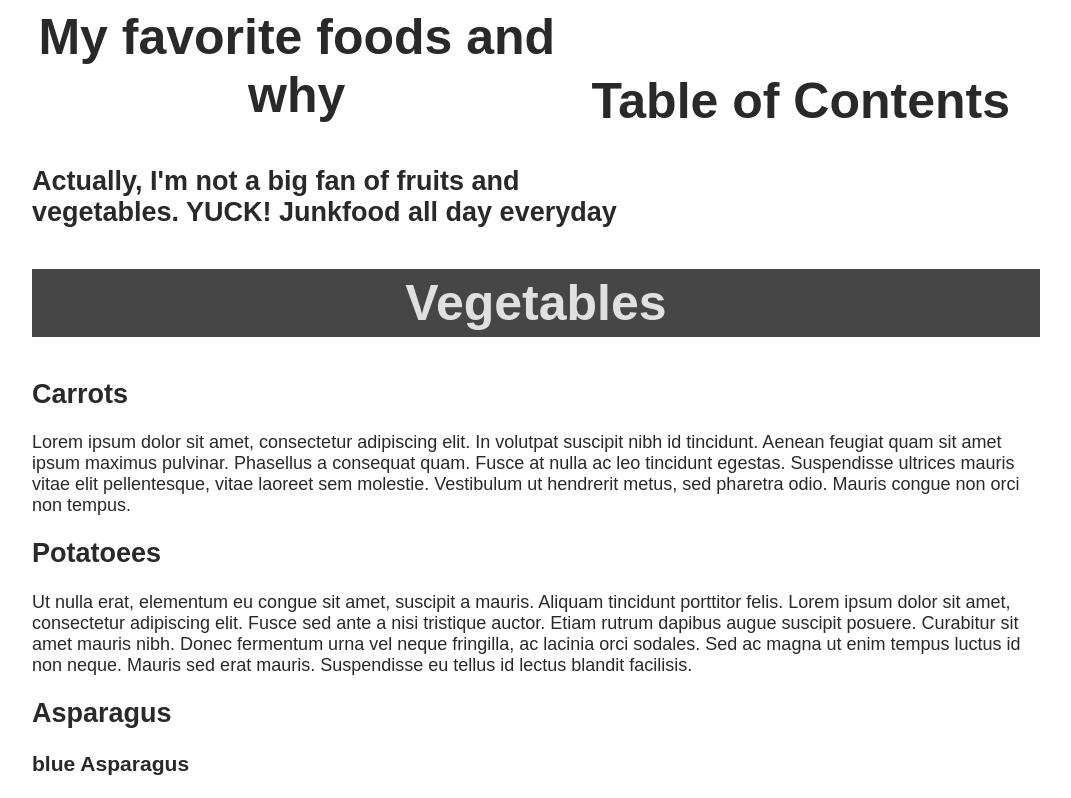
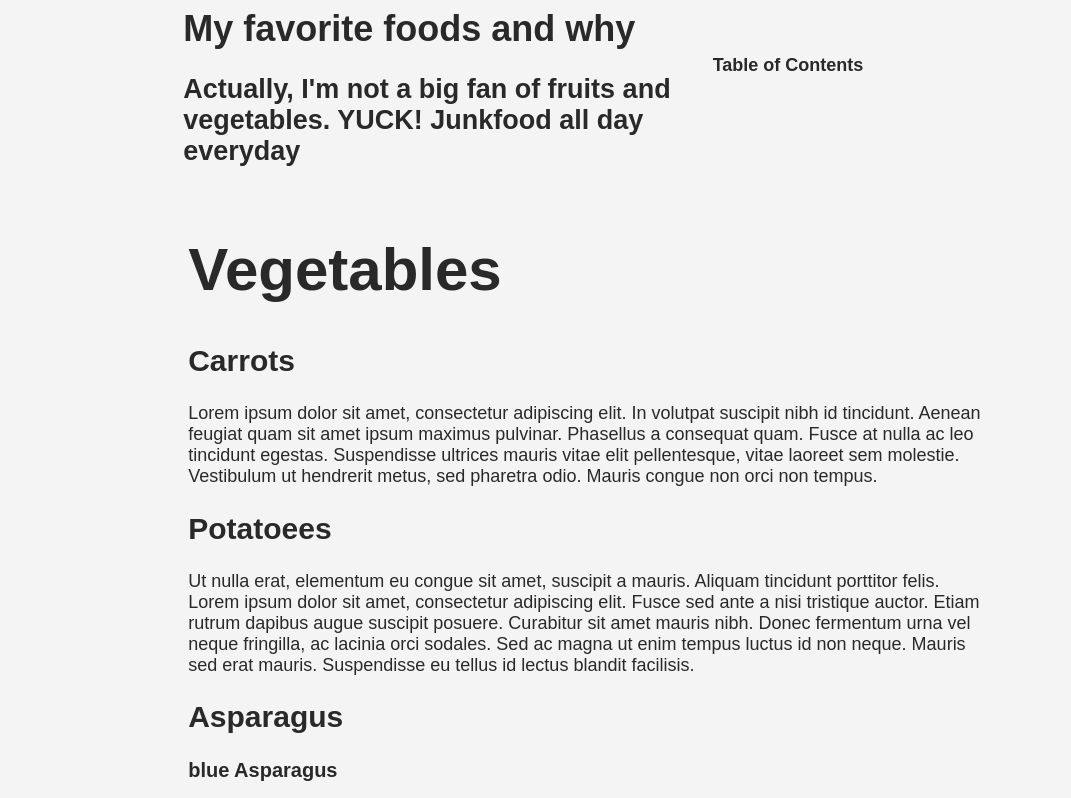
Before and after one commit to PepperAddict/easy_toc_js, a plain HTML site: page index.html in a window 1280 px wide. Shown: the top 798 px of the page, without its empty margins (104-1175 px from the left). Drawn offline with Linux system fonts and the light colour scheme.

Commit message:
modified to es6 and took out some unecessary stuff. also played with the css for a little bit. tired now though

```diff
--- a/ToC.js
+++ b/ToC.js
@@ -1,20 +1,15 @@
 window.onload = function () {
-    var toc = '';
-    var level = 0;
-    var search = /<h([\d])>([^<]+)<\/h([\d])>/gi;
+    let toc = '';
+    let level = 0;
+    const search = /<h([\d])>([^<]+)<\/h([\d])>/gi;
 
-    function sit (regExp, substr, subReplacer, replacement) {
+    function table (regExp, substr, subReplacer) {
         level = parseInt(substr);
-        var anchor = subReplacer.replace(/ /g, "_");
-        if (substr < 2){
-        toc += "<dt><a href=\"#" + anchor + "\">" + subReplacer + "</a></dt>";
-        }
-        else if (substr >= 2) {
-        toc += "<dd><a href=\"#" + anchor + "\">" + subReplacer + "</a></dd>";
-        }
-        return "<h" + substr + "><a name=\"" + anchor + "\">" + subReplacer + "</a></h" + replacement + ">";
+        const anchor = subReplacer.replace(/ /g, "_");
+        toc += `<li class="tocl${level}"><a href="#${anchor}">${subReplacer}</a></li>`;
+        return ` <h${substr}> <a href="#${anchor}" id=${anchor}>${subReplacer}</a></h${substr}>`;
 }
 
-    document.getElementById("contents").innerHTML = document.getElementById("contents").innerHTML.replace(search, sit);
+    document.getElementById("contents").innerHTML = document.getElementById("contents").innerHTML.replace(search, table);
     document.getElementById("toc").innerHTML += toc;
 };
--- /dev/null
+++ b/css/style.scss
@@ -0,0 +1,71 @@
+/****  The main stylesheet ***/
+$bgcolor: (
+    bg1: #b4ecad,
+    bgmain: #f4f4f4
+);
+
+html {
+    margin:10px;
+    color:#292929;
+    font-size:18px;
+    font-family:arial;
+    width:80%;
+    margin: 0px auto;
+    background: map-get($bgcolor, bgmain)
+
+}
+
+.container {
+    width:80%;
+    margin-left:15%;
+}
+/*** Contents stylesheet ***/
+
+#contents {
+    padding: 5px;
+    a {
+        color: red;
+        text-decoration: none;
+        transition: all 1s ease;
+
+        &:hover {
+            color: blue;
+        }
+    }
+    @for $i from 1 through 3 {
+        h#{$i} {
+            font-size: 20px * 3 / $i;
+        }
+    }
+}
+
+/***  The Table of Contents stylesheet ****/
+
+#toc {
+width:30%;
+float:right;
+display:inline;
+font-size: 18px;
+padding: 30px;
+margin: 5px;
+text-decoration:none;
+    & h1 {
+        font-size: 18px;
+    }
+}
+
+
+.individual {
+    display: block;
+    width: 100%;
+}
+
+@for $i from 1 through 3 {
+    .tocl#{$i} {
+        @extend .individual;
+        padding-left: 7px * $i + $i + $i;
+        & a {
+            text-decoration: none;
+        }
+    }
+}
--- a/index.html
+++ b/index.html
@@ -3,17 +3,20 @@
 <head>
 <meta charset="utf-8">
 <title>Table of Contents Example</title>
-<link rel="stylesheet" type="text/css" href="style.css">
+<link rel="stylesheet" type="text/css" href="css/style.css">
 <script src="ToC.js"></script>
 </head>
 <body>
 
+<div class="container">
+
 <div id="toc">
     <h1>Table of Contents</h1>
 </div>
-<article>
-    <h1>My favorite foods and why</h1>
-    <h2> Actually, I'm not a big fan of fruits and vegetables. YUCK! Junkfood all day everyday</h2>
+
+<h1>My favorite foods and why</h1>
+<h2> Actually, I'm not a big fan of fruits and vegetables. YUCK! Junkfood all day everyday</h2>
+
 <div id="contents">
 
     <h1>Vegetables</h1>
@@ -35,7 +38,7 @@
     <h2>Oranges</h2>
     Maecenas a efficitur libero, id maximus sapien. Vestibulum posuere neque accumsan mi venenatis bibendum. Sed ultricies, risus eu tincidunt fringilla, nisi lectus efficitur ante, ac vestibulum arcu turpis ut purus. Donec auctor dictum lorem at placerat. Etiam varius molestie augue feugiat vestibulum. Sed at blandit est, iaculis aliquet enim. Ut tincidunt et elit vel tempus. Vestibulum semper ligula gravida dictum faucibus. Nam sit amet ante non arcu mattis maximus. Nulla placerat sapien sem, id cursus sapien vulputate nec. Etiam sit amet euismod leo, sit amet varius dui. Lorem ipsum dolor sit amet, consectetur adipiscing elit. In ultricies id justo in lacinia. Praesent cursus, diam nec auctor pharetra, est nisl interdum risus, nec interdum diam velit aliquet nunc.
 </div>
-</article>
+</div>
 
 </body>
 </html>
```
Also changed, not shown: css/style.css (added), style.css (deleted), 2 other files.
